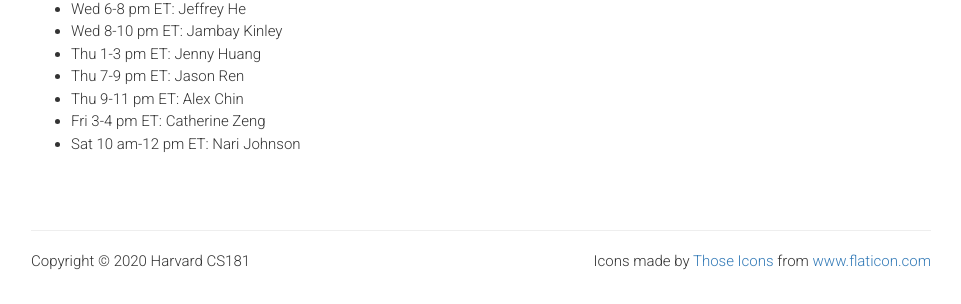
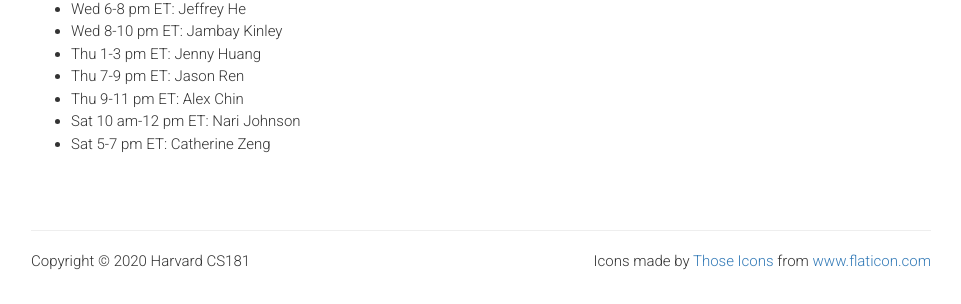
Before and after one commit to harvard-ml-courses/cs181-web-2020, a Jekyll site: the page built from officehours.html, in a window 1280 px wide. Shown: the part 338-642 px from the top of the page, without its empty margins (159-1120 px from the left). Built offline with Jekyll 4.4.1, drawn with Linux system fonts in a browser that asks for light colours.

Commit message:
Oh updated

```diff
--- a/_data/all.yaml
+++ b/_data/all.yaml
@@ -28,10 +28,10 @@ ohs:
     TF: Jason Ren
   - time: Thu 9-11 pm ET
     TF: Alex Chin
-  - time: Fri 3-4 pm ET
-    TF: Catherine Zeng
   - time: Sat 10 am-12 pm ET
     TF: Nari Johnson
+  - time: Sat 5-7 pm ET
+    TF: Catherine Zeng
 
 dates: ["",
   "",
```
